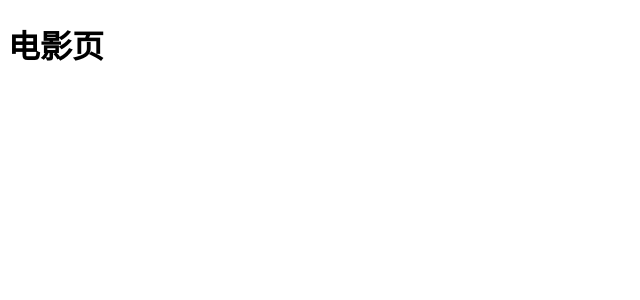
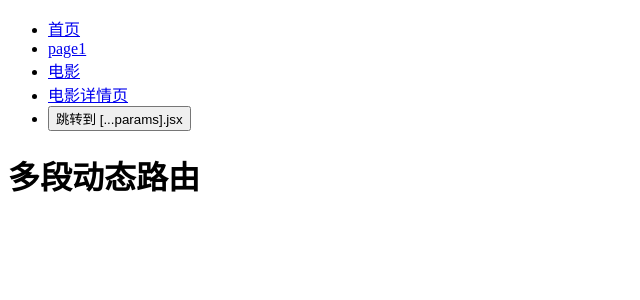
Before and after one commit to DuYi-Edu/DuYi-ReactSSR, a Next.js app: page /movies in a window 1280 px wide. Shown: the top 300 px of the page, without its empty margins (0-640 px from the left). Built offline with nearby package versions, Linux system fonts and the light colour scheme.

Commit message:
finish course

```diff
--- /dev/null
+++ b/components/Header.jsx
@@ -0,0 +1,39 @@
+import Link from "next/link";
+import { useRouter } from "next/router";
+
+export default () => {
+  const router = useRouter();
+  return (
+    <ul>
+      <li>
+        <Link href="/">
+          <a>首页</a>
+        </Link>
+      </li>
+      <li>
+        <Link href="/page1">
+          <a>page1</a>
+        </Link>
+      </li>
+      <li>
+        <Link href="/movies">
+          <a>电影</a>
+        </Link>
+      </li>
+      <li>
+        <Link href="/movies/[id]" as="/movies/3">
+          <a>电影详情页</a>
+        </Link>
+      </li>
+      <li>
+        <button
+          onClick={() => {
+            router.push("/movies/[...params]", "/movies/a/b/c");
+          }}
+        >
+          跳转到 [...params].jsx
+        </button>
+      </li>
+    </ul>
+  );
+};
--- /dev/null
+++ b/pages/404.jsx
@@ -0,0 +1,3 @@
+export default () => {
+  return <h1>404 not found</h1>
+}
--- /dev/null
+++ b/pages/_app.jsx
@@ -0,0 +1,11 @@
+import Header from "../components/Header";
+
+export default ({ Component, ...props }) => {
+  console.log(props)
+  return (
+    <div>
+      <Header />
+      <Component {...props} />
+    </div>
+  );
+};
--- /dev/null
+++ b/pages/movies/[...params].jsx
@@ -0,0 +1,4 @@
+export default ({ router }) => {
+  console.log(router);
+  return <h1>多段动态路由</h1>;
+};
--- /dev/null
+++ b/pages/movies/[id].jsx
@@ -0,0 +1,3 @@
+export default props => {
+  return <h1>电影详情页, id:{props.router.query.id}</h1>;
+};
```
Also changed, not shown: 1 other file (tests, documents, lock files or other folders).
